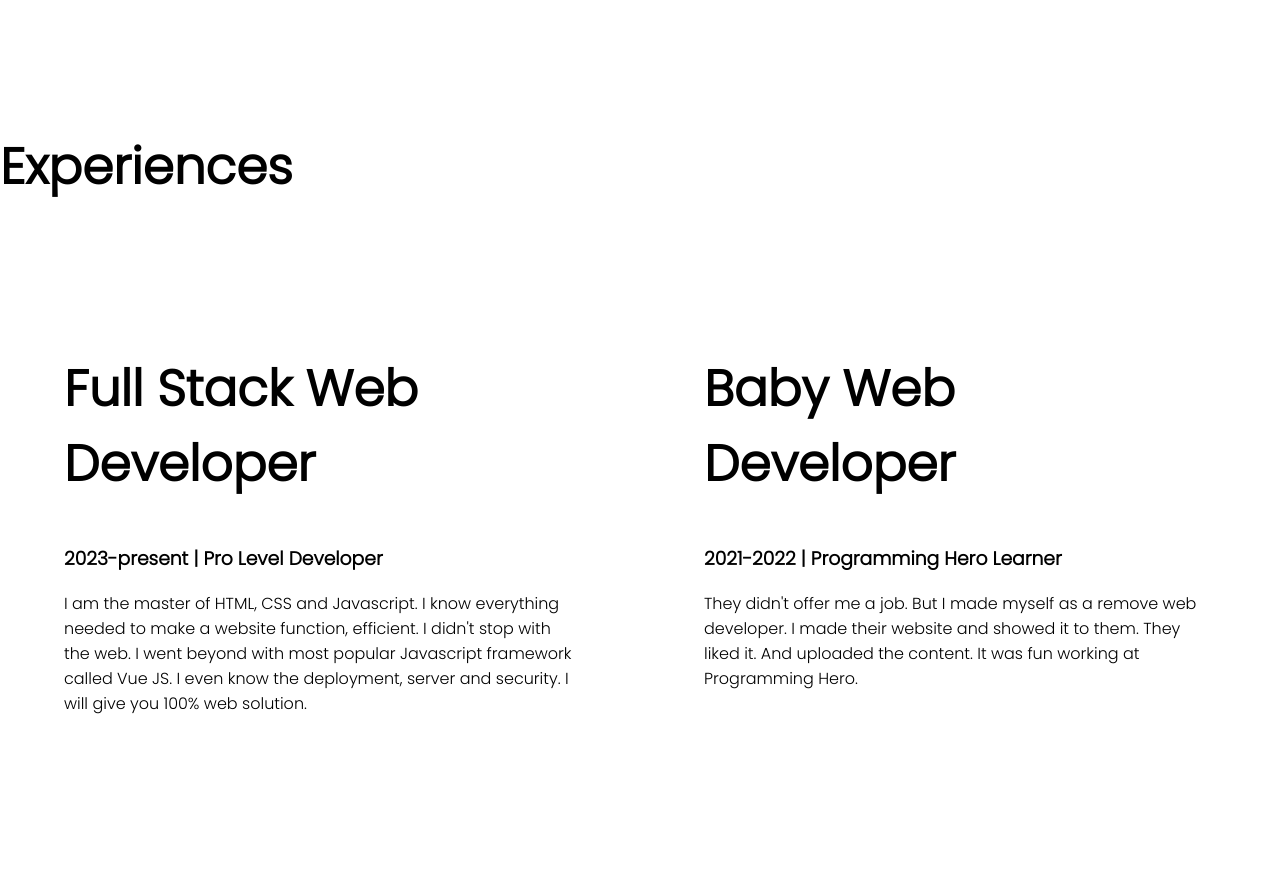
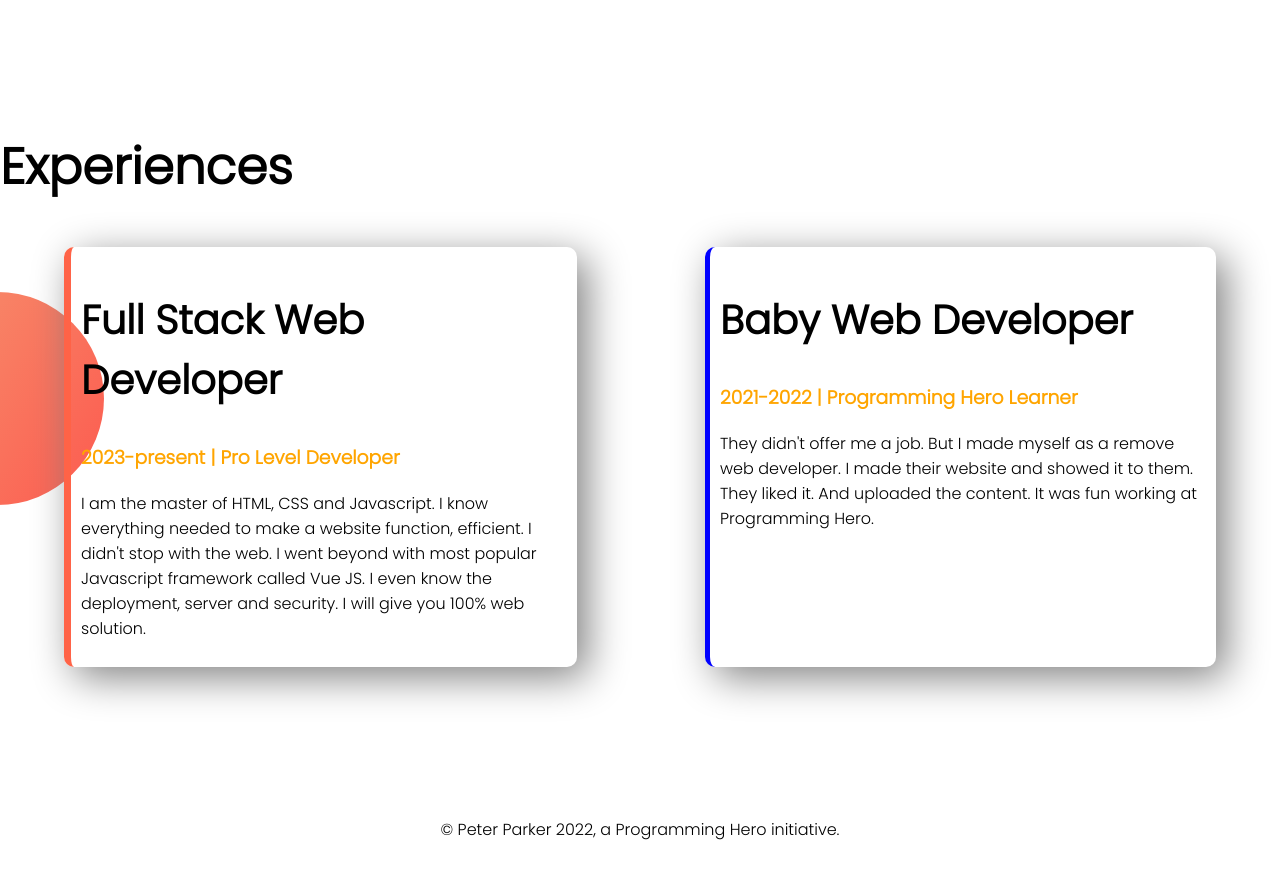
Before and after one commit to Nirob844/developer-portfilo, a plain HTML site: page index.html in a window 1280 px wide. Shown: the part 1340-2218 px from the top of the page. Drawn offline with Linux system fonts and the light colour scheme.

Commit message:
copmlete

```diff
--- a/index.html
+++ b/index.html
@@ -48,17 +48,17 @@
     <section class="exprience-area">
         <h1>Experiences</h1>
         <div class="flexible-container">
-            <div class="half-wight">
-                <h1>Full Stack Web Developer</h1>
-                <h3>2023-present | Pro Level Developer</h3>
+            <div id="Full-Stack-Web-Developer" class="experience">
+                <h2>Full Stack Web Developer</h2>
+                <h3 class="name-color">2023-present | Pro Level Developer</h3>
                 <p>I am the master of HTML, CSS and Javascript. I know everything needed to make a website function,
                     efficient. I didn't stop with the web. I went beyond with most popular Javascript framework called
                     Vue
                     JS. I even know the deployment, server and security. I will give you 100% web solution.</p>
             </div>
-            <div class="half-wight">
-                <h1>Baby Web Developer</h1>
-                <h3>2021-2022 | Programming Hero Learner</h3>
+            <div id="baby-Web-Developer" class="experience">
+                <h2>Baby Web Developer</h2>
+                <h3 class="name-color">2021-2022 | Programming Hero Learner</h3>
                 <p>
                     They didn't offer me a job. But I made myself as a remove web developer. I made their website and
                     showed
@@ -67,5 +67,8 @@
         </div>
     </section>
 </body>
+<footer>
+    <p>© Peter Parker 2022, a Programming Hero initiative.</p>
+</footer>
 
 </html>
--- a/style.css
+++ b/style.css
@@ -4,6 +4,9 @@ body{
 }
 h1{
     font-size: 50px;
+}
+h2{
+    font-size: 40px;
 }
 .name-color{
     color: orange;
@@ -36,3 +39,27 @@ h1{
     background-repeat: no-repeat;
     background-position: right;
 }
+.experience{
+    width: 40%;
+    margin-left: 5%;
+    margin-right: 5%;
+    padding: 10px;
+    box-shadow: 10px 10px 40px gray ;
+}
+.exprience-area{
+    background-image: url(images/exp-bg.png);
+    background-repeat: no-repeat;
+    background-position: left;
+
+}
+#Full-Stack-Web-Developer{
+    border-left: 7px solid tomato;
+    border-radius: 10px;
+}
+#baby-Web-Developer{
+    border-left: 5px solid blue;
+    border-radius: 10px;
+}
+footer p{
+    text-align: center;
+}
```
